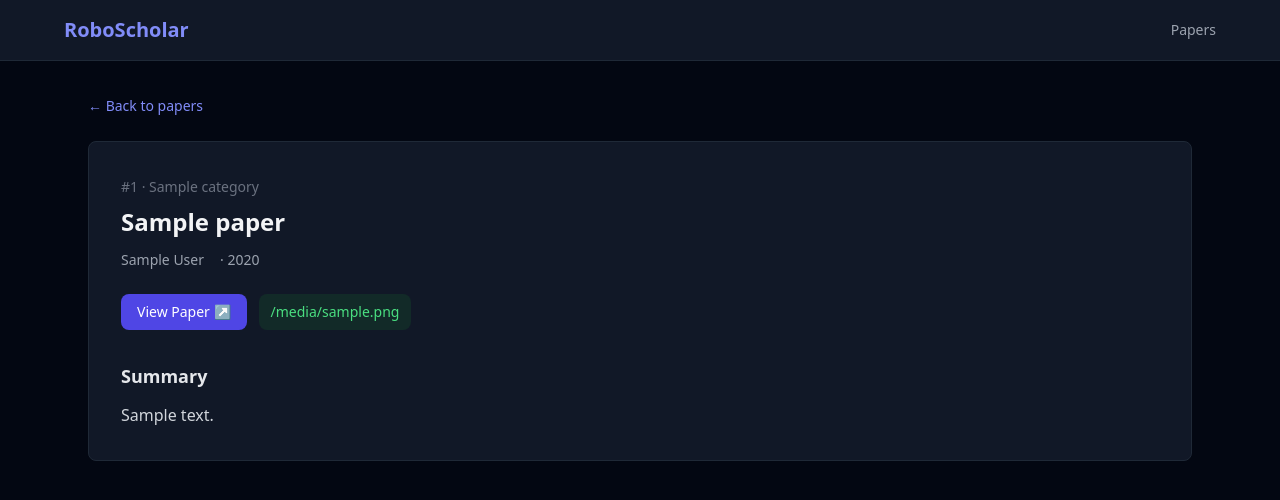
After one commit to lukehot/roboscholar, a FastAPI app: template app/templates/paper_detail.html in a window 1280 px wide. The commit adds this page. Shown: the top 500 px of the page. Run offline with FastAPI, Linux system fonts and the light colour scheme; the template is opened without the code that fills it: most values are stand-ins (such as "Sample title", 1, 10 or a date in 2020); some libraries are stand-ins or nearby versions.

Commit message:
Step 3+4: Paper list page and paper detail page
- Home page shows all 84 papers grouped by category
- Papers fetched from Supabase, ordered by number
- Category sections with paper count badges
- Paper cards with title, authors, year, PDF indicator
- Detail page at /papers/{slug} with metadata and arXiv link
- Summary placeholder (to be generated later)

Co-Authored-By: Claude Opus 4.6 <noreply@anthropic.com>

```diff
--- a/app/main.py
+++ b/app/main.py
@@ -1,8 +1,12 @@
+from collections import OrderedDict
+
 from fastapi import FastAPI, Request
 from fastapi.responses import HTMLResponse
 from fastapi.staticfiles import StaticFiles
 from fastapi.templating import Jinja2Templates
 from pathlib import Path
+
+from app.db import get_client
 
 app = FastAPI(title="RoboScholar")
 
@@ -13,4 +17,34 @@ templates = Jinja2Templates(directory=BASE_DIR / "templates")
 
 @app.get("/", response_class=HTMLResponse)
 async def home(request: Request):
-    return templates.TemplateResponse("home.html", {"request": request})
+    result = get_client().table("papers").select("*").order("number").execute()
+    papers = result.data
+
+    # Group by category, preserving order
+    grouped: OrderedDict[str, list] = OrderedDict()
+    for p in papers:
+        cat = p["category"]
+        grouped.setdefault(cat, []).append(p)
+
+    return templates.TemplateResponse("home.html", {
+        "request": request,
+        "grouped_papers": grouped,
+        "total": len(papers),
+    })
+
+
+@app.get("/papers/{slug}", response_class=HTMLResponse)
+async def paper_detail(request: Request, slug: str):
+    result = (
+        get_client()
+        .table("papers")
+        .select("*")
+        .eq("slug", slug)
+        .single()
+        .execute()
+    )
+    paper = result.data
+    return templates.TemplateResponse("paper_detail.html", {
+        "request": request,
+        "paper": paper,
+    })
--- /dev/null
+++ b/app/templates/paper_detail.html
@@ -0,0 +1,45 @@
+{% extends "base.html" %}
+{% block title %}{{ paper.title }} - RoboScholar{% endblock %}
+{% block content %}
+<div class="mb-6">
+    <a href="/" class="text-sm text-indigo-400 hover:text-indigo-300">&larr; Back to papers</a>
+</div>
+
+<article class="bg-gray-900 border border-gray-800 rounded-lg p-8">
+    <div class="mb-6">
+        <span class="text-sm text-gray-500">#{{ paper.number }} &middot; {{ paper.category }}</span>
+        <h1 class="text-2xl font-bold mt-2 mb-3">{{ paper.title }}</h1>
+        <div class="flex flex-wrap gap-4 text-sm text-gray-400">
+            {% if paper.authors %}
+            <span>{{ paper.authors }}</span>
+            {% endif %}
+            {% if paper.year %}
+            <span>&middot; {{ paper.year }}</span>
+            {% endif %}
+        </div>
+    </div>
+
+    <div class="flex gap-3 mb-8">
+        {% if paper.link %}
+        <a href="{{ paper.link }}" target="_blank" rel="noopener"
+           class="inline-flex items-center gap-1 bg-indigo-600 hover:bg-indigo-500 text-white text-sm px-4 py-2 rounded-lg transition">
+            View Paper &nearr;
+        </a>
+        {% endif %}
+        {% if paper.pdf_filename %}
+        <span class="inline-flex items-center text-sm text-green-400 bg-green-900/30 px-3 py-2 rounded-lg">
+            {{ paper.pdf_filename }}
+        </span>
+        {% endif %}
+    </div>
+
+    {% if paper.summary %}
+    <div class="prose prose-invert max-w-none">
+        <h2 class="text-lg font-semibold mb-3 text-gray-200">Summary</h2>
+        <div class="text-gray-300 leading-relaxed whitespace-pre-line">{{ paper.summary }}</div>
+    </div>
+    {% else %}
+    <p class="text-gray-500 italic">Summary not yet generated.</p>
+    {% endif %}
+</article>
+{% endblock %}
```
Also changed, not shown: app/templates/home.html (+38 -3 lines).
